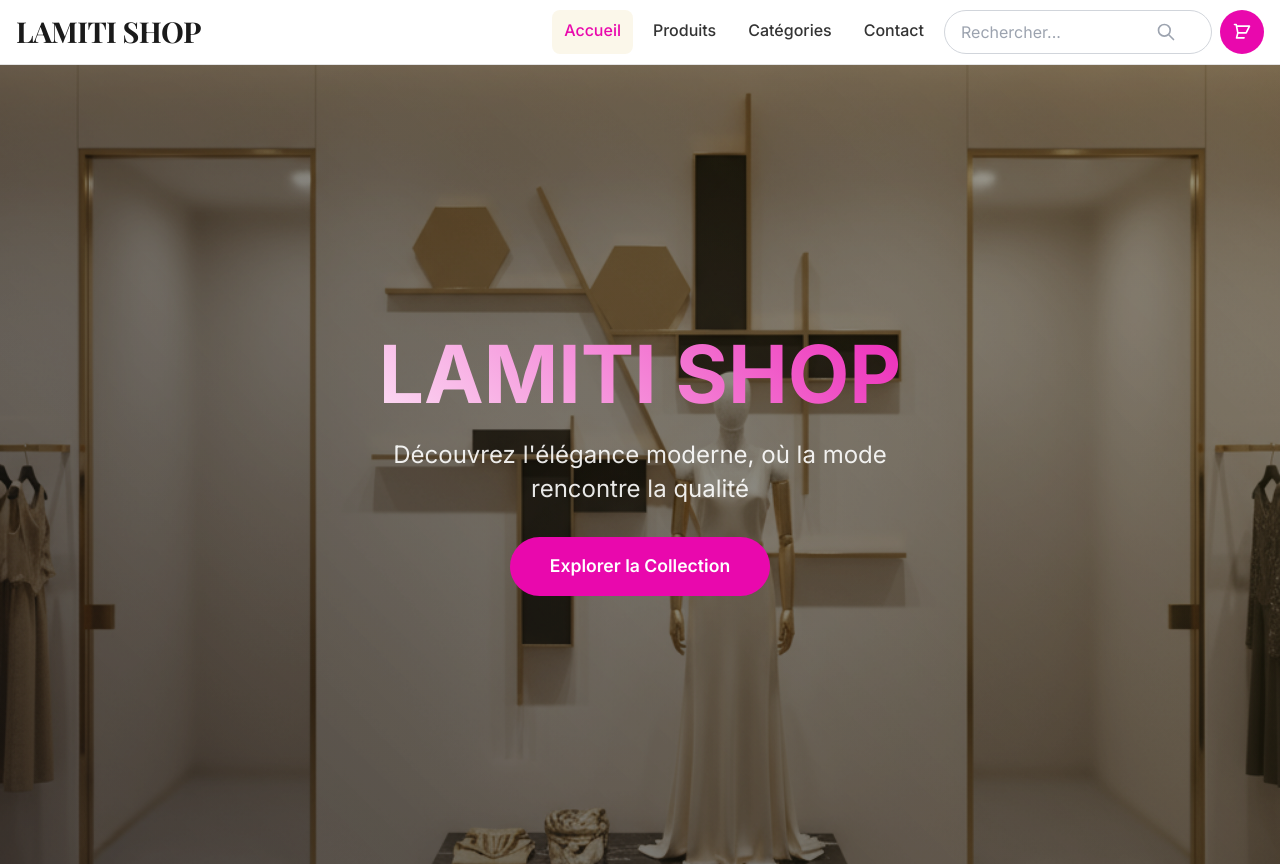
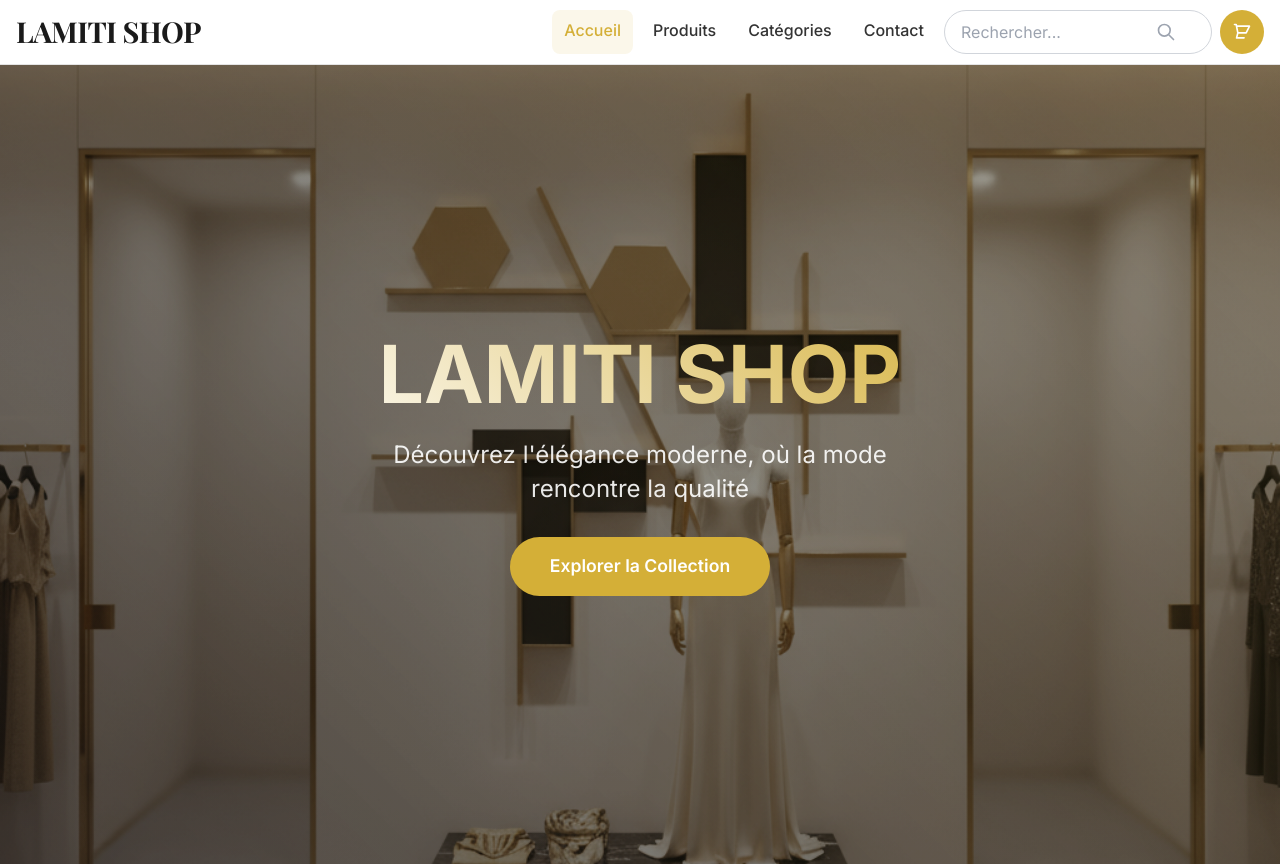
Before and after one commit to hadilasm31/MAKADJIHADILAS, a plain HTML site: page index.html in a window 1280 px wide. Shown: the top 864 px of the page. Drawn offline with nearby package versions, Linux system fonts and the light colour scheme.

Commit message:
Change accent color from magenta to gold

```diff
--- a/index.html
+++ b/index.html
@@ -20,7 +20,7 @@
         :root {
             --primary-color: #1a1a1a;
             --secondary-color: #f5f5f5;
-            --accent-color: #e908ad;
+            --accent-color: #d4af37;
             --text-color: #333333;
             --bg-color: #fafafa;
         }
```
